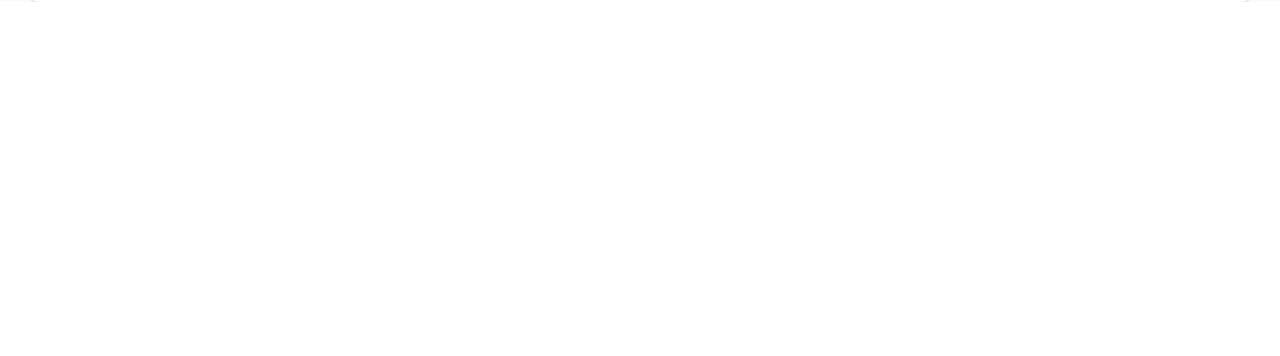
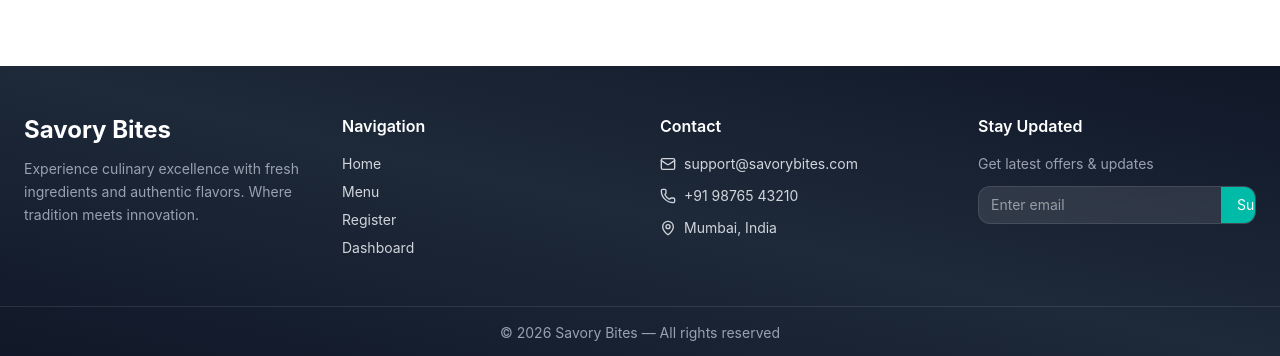
Before and after one commit to Shubhashissahu/restaurant-app, a React app in the folder frontend/: page /dashboard in a window 1280 px wide. Shown: the part 1068-1424 px from the top of the page. Before the commit the page ends 1070 px from the top, so only its background shows below. Built offline with nearby package versions, Linux system fonts and the light colour scheme; no server answers; the HTML template or start-up script is replaced by a standard one.

Commit message:
added footer on it

```diff
--- a/frontend/package.json
+++ b/frontend/package.json
@@ -11,7 +11,7 @@
   },
   "dependencies": {
     "axios": "^1.15.2",
-    "lucide-react": "^1.12.0",
+    "lucide-react": "^1.14.0",
     "react": "^19.2.5",
     "react-dom": "^19.2.5",
     "react-helmet": "^6.1.0",
--- a/frontend/src/App.jsx
+++ b/frontend/src/App.jsx
@@ -1,4 +1,4 @@
-// src/App.js
+// src/App.jsx
 import { BrowserRouter as Router, Routes, Route } from "react-router-dom";
 
 import Home from "./pages/Home";
@@ -6,19 +6,30 @@
 import ConsumerForm from "./pages/ConsumerForm";
 import Dashboard from "./pages/Dashboard";
 import Navbar from "./components/Navbar";
+import Footer from "./components/Footer";
 
 function App() {
   return (
     <Router>
 
+      <div className="flex flex-col min-h-screen">
+
+        {/* NAVBAR */}
         <Navbar />
-      <div className="pt-20">
+
+        {/* MAIN CONTENT */}
+        <main className="flex-grow pt-16">
           <Routes>
             <Route path="/" element={<Home />} />
             <Route path="/menu" element={<Menu />} />
             <Route path="/register" element={<ConsumerForm />} />
             <Route path="/dashboard" element={<Dashboard />} />
           </Routes>
+        </main>
+
+        {/* FOOTER */}
+        <Footer />
+
       </div>
 
     </Router>
--- /dev/null
+++ b/frontend/src/Components/Footer.jsx
@@ -0,0 +1,102 @@
+// src/components/Footer.jsx
+import { Mail, Phone, MapPin } from "lucide-react";
+import { Link } from "react-router-dom";
+
+export default function Footer() {
+  return (
+    <footer className="relative mt-20">
+
+      {/* BACKGROUND GRADIENT */}
+      <div className="absolute inset-0 bg-gradient-to-tr from-gray-900 via-gray-800 to-gray-900"></div>
+
+      {/* CONTENT */}
+      <div className="relative max-w-7xl mx-auto px-6 py-12 grid md:grid-cols-4 gap-10 text-gray-300">
+
+        {/* BRAND */}
+        <div>
+          <h2 className="text-2xl font-bold text-white mb-3">
+            Savory Bites
+          </h2>
+          <p className="text-sm text-gray-400 leading-relaxed">
+            Experience culinary excellence with fresh ingredients and
+            authentic flavors. Where tradition meets innovation.
+          </p>
+        </div>
+
+        {/* NAVIGATION */}
+        <div>
+          <h3 className="text-white font-semibold mb-4">Navigation</h3>
+          <ul className="space-y-2 text-sm">
+            <li>
+              <Link to="/" className="hover:text-teal-400 transition">
+                Home
+              </Link>
+            </li>
+            <li>
+              <Link to="/menu" className="hover:text-teal-400 transition">
+                Menu
+              </Link>
+            </li>
+            <li>
+              <Link to="/register" className="hover:text-teal-400 transition">
+                Register
+              </Link>
+            </li>
+            <li>
+              <Link to="/dashboard" className="hover:text-teal-400 transition">
+                Dashboard
+              </Link>
+            </li>
+          </ul>
+        </div>
+
+        {/* CONTACT */}
+        <div>
+          <h3 className="text-white font-semibold mb-4">Contact</h3>
+          <div className="space-y-3 text-sm">
+
+            <p className="flex items-center gap-2 hover:text-teal-400 transition">
+              <Mail size={16} /> support@savorybites.com
+            </p>
+
+            <p className="flex items-center gap-2 hover:text-teal-400 transition">
+              <Phone size={16} /> +91 98765 43210
+            </p>
+
+            <p className="flex items-center gap-2 hover:text-teal-400 transition">
+              <MapPin size={16} /> Mumbai, India
+            </p>
+
+          </div>
+        </div>
+
+        {/* NEWSLETTER */}
+        <div>
+          <h3 className="text-white font-semibold mb-4">Stay Updated</h3>
+
+          <p className="text-sm text-gray-400 mb-3">
+            Get latest offers & updates
+          </p>
+
+          <div className="flex bg-white/10 backdrop-blur-md rounded-xl overflow-hidden border border-white/10">
+            <input
+              type="email"
+              placeholder="Enter email"
+              className="bg-transparent px-3 py-2 text-sm text-white outline-none flex-1"
+            />
+            <button className="bg-teal-500 px-4 text-white text-sm hover:bg-teal-400 transition">
+              Subscribe
+            </button>
+          </div>
+        </div>
+
+      </div>
+
+      {/* BOTTOM BAR */}
+      <div className="relative border-t border-white/10 text-center py-4 text-sm text-gray-400">
+        © {new Date().getFullYear()} Savory Bites — All rights reserved
+      </div>
+
+    </footer>
+  );
+}
```
Also changed, not shown: 1 other file (tests, documents, lock files or other folders). Lines whose indentation alone changed are shown as unchanged.
